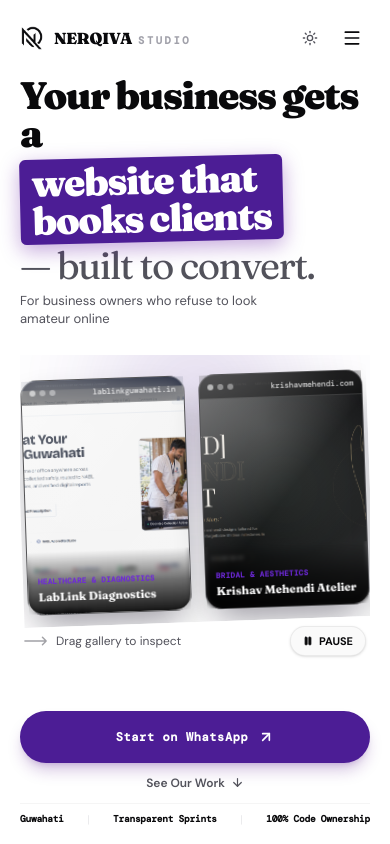
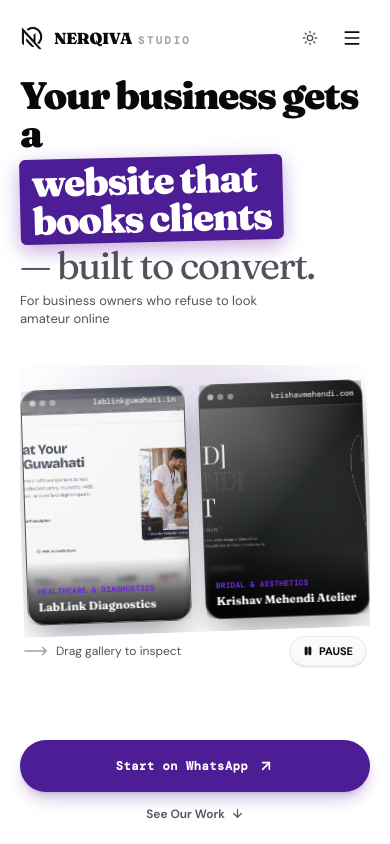
Before and after one commit to dipexplorer/nerqiva-agency-site, a Next.js app: page / in a window 390 px wide. Shown: the top 844 px of the page. Built offline with nearby package versions, Linux system fonts and the light colour scheme.

Commit message:
fix(mobile): remove redundant bottom micro-facts strip on mobile view

```diff
--- a/src/components/SensoryHero.tsx
+++ b/src/components/SensoryHero.tsx
@@ -238,9 +238,9 @@ function MobileHero() {
         </div>
       </div>
 
-      {/* ── Bottom Actions & Trust Facts (Clean, No AI Slop Badge, Zero Margin Overflow) ── */}
+      {/* ── Bottom Actions (Clean, Confident, Zero Clutter) ── */}
       <div className="shrink-0 flex flex-col gap-2 mt-auto pt-2 w-full">
-        {/* Unified, Confident Primary WhatsApp CTA (No Clunky White Inner Box) */}
+        {/* Unified Primary WhatsApp CTA */}
         <a
           href="https://wa.me/918724932985?text=Hi%20Dipjyoti,%20I%20want%20a%20website%20for%20my%20business."
           target="_blank"
@@ -256,20 +256,11 @@ function MobileHero() {
         {/* See Our Work Secondary Action */}
         <a
           href="#flagships"
-          className="w-full flex items-center justify-center gap-1.5 py-1 font-sans text-xs xs:text-[13px] font-semibold text-text-secondary dark:text-white/60 hover:text-text-primary dark:hover:text-white active:opacity-75 transition-colors select-none"
+          className="w-full flex items-center justify-center gap-1.5 py-1.5 font-sans text-xs xs:text-[13px] font-semibold text-text-secondary dark:text-white/60 hover:text-text-primary dark:hover:text-white active:opacity-75 transition-colors select-none"
         >
           <span>See Our Work</span>
           <ArrowDown size={13} strokeWidth={2.2} />
         </a>
-
-        {/* Facts Row: Mathematically Balanced, Zero Overflow */}
-        <div className="w-full border-t border-border/50 dark:border-white/10 pt-2 pb-0.5 flex items-center justify-between font-mono text-[9.5px] xs:text-[10.5px] text-text-tertiary dark:text-white/50 tracking-tight">
-          <span className="font-semibold text-text-primary dark:text-white shrink-0">Guwahati</span>
-          <span className="opacity-25 select-none">|</span>
-          <span className="font-semibold text-text-primary dark:text-white shrink-0">Transparent Sprints</span>
-          <span className="opacity-25 select-none">|</span>
-          <span className="font-semibold text-text-primary dark:text-white shrink-0">100% Code Ownership</span>
-        </div>
       </div>
 
     </div>
```
